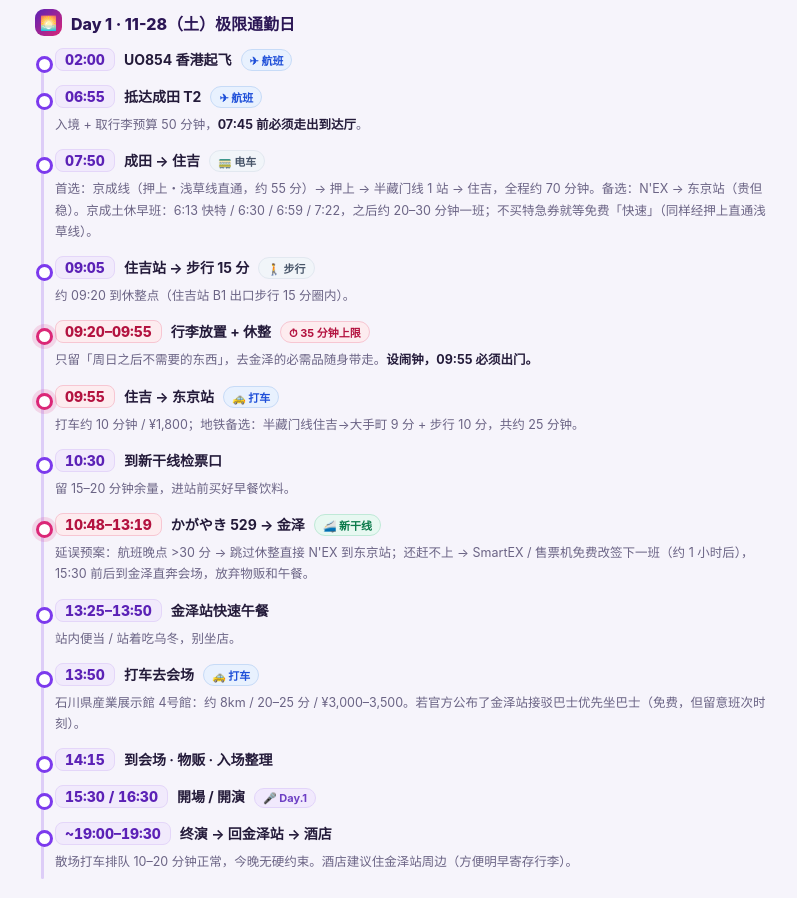
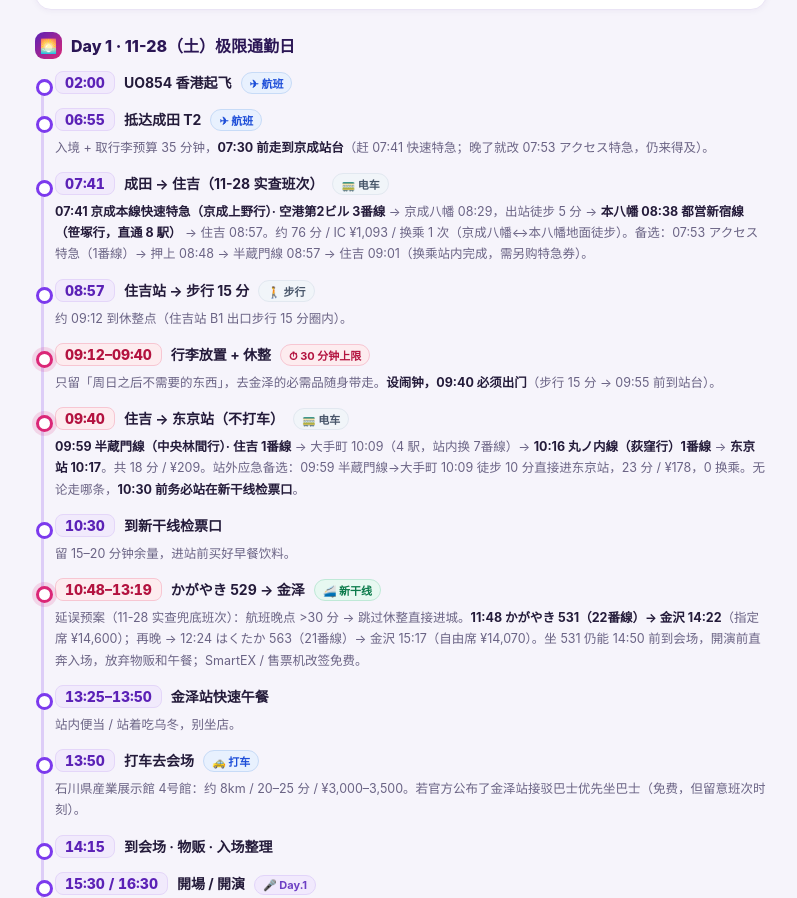
Before and after one commit to fhlm/pages, a plain HTML site: page kanazawa/index.html in a window 1280 px wide. Shown: the part 1344-2242 px from the top of the page, without its empty margins (239-1036 px from the left). Drawn offline with Linux system fonts and the light colour scheme.

Commit message:
kanazawa: Day1 早段改为全电车实查班次（07:41京成快特→08:57住吉，09:59半蔵門線→10:17东京站），529延误预案换实查兜底班次

```diff
--- a/kanazawa/index.html
+++ b/kanazawa/index.html
@@ -165,8 +165,8 @@ footer { margin-top:26px; text-align:center; font-size:11.5px; color:#9a92b5; li
   <h2><span class="ico">⛔</span>三条硬纪律</h2>
   <div class="rules">
     <div class="rule">
-      <b><span class="no">1</span>周六：住吉休整 35 分钟硬上限</b>
-      <p>06:55 落地成田 → 10:48 新干线，全程仅 3h53m。入境+进城约 1h40m，休整最多 35 分钟（放东西+快冲，设闹钟），住吉→东京站最后一段<b>直接打车</b>。</p>
+      <b><span class="no">1</span>周六：住吉休整 30 分钟硬上限</b>
+      <p>06:55 落地成田 → 10:48 新干线，全程仅 3h53m。<b>07:41 京成快速特急</b>起步，住吉 08:57 到站、<b>09:40 必须出门</b>（休整 ≈30 分钟：放东西+快冲，设闹钟）；住吉→东京站不打车，09:59 半蔵門線 18 分钟接丸ノ内线，10:17 到东京站。</p>
     </div>
     <div class="rule">
       <b><span class="no">2</span>周日：18:10 无论演到哪首歌，从座位撤</b>
@@ -186,7 +186,7 @@ footer { margin-top:26px; text-align:center; font-size:11.5px; color:#9a92b5; li
     <div class="tk fly">
       <div class="top"><span class="no">UO854</span><span class="rt">香港快运 · 去程</span><span class="st">已购</span></div>
       <div class="seg"><b>02:00</b> 香港国际 T2 <span class="arrow">→</span> <b>06:55</b> 东京成田 T2</div>
-      <div class="sub">11-28（土）· 落地后入境+取行李预算 50 分钟</div>
+      <div class="sub">11-28（土）· 落地后入境+取行李预算 35 分钟</div>
     </div>
     <div class="tk train">
       <div class="top"><span class="no">かがやき 529</span><span class="rt">北陆新干线 · 去程</span><span class="st">已确认</span></div>
@@ -220,23 +220,23 @@ footer { margin-top:26px; text-align:center; font-size:11.5px; color:#9a92b5; li
     </div>
     <div class="tl">
       <div class="row"><time>06:55</time><span class="tt">抵达成田 T2</span><span class="badge b-fly">✈ 航班</span></div>
-      <p>入境 + 取行李预算 50 分钟，<b>07:45 前必须走出到达厅</b>。</p>
+      <p>入境 + 取行李预算 35 分钟，<b>07:30 前走到京成站台</b>（赶 07:41 快速特急；晚了就改 07:53 アクセス特急，仍来得及）。</p>
     </div>
     <div class="tl">
-      <div class="row"><time>07:50</time><span class="tt">成田 → 住吉</span><span class="badge b-walk">🚃 电车</span></div>
-      <p>首选：京成线（押上・浅草线直通，约 55 分）→ 押上 → 半藏门线 1 站 → 住吉，全程约 70 分钟。备选：N'EX → 东京站（贵但稳）。京成土休早班：6:13 快特 / 6:30 / 6:59 / 7:22，之后约 20–30 分钟一班；不买特急券就等免费「快速」（同样经押上直通浅草线）。</p>
+      <div class="row"><time>07:41</time><span class="tt">成田 → 住吉（11-28 实查班次）</span><span class="badge b-walk">🚃 电车</span></div>
+      <p><b>07:41 京成本線快速特急（京成上野行）· 空港第2ビル 3番線</b> → 京成八幡 08:29，出站徒步 5 分 → <b>本八幡 08:38 都営新宿線（笹塚行，直通 8 駅）</b> → 住吉 08:57。约 76 分 / IC ¥1,093 / 换乘 1 次（京成八幡↔本八幡地面徒步）。备选：07:53 アクセス特急（1番線）→ 押上 08:48 → 半蔵門線 08:57 → 住吉 09:01（换乘站内完成，需另购特急券）。</p>
     </div>
     <div class="tl">
-      <div class="row"><time>09:05</time><span class="tt">住吉站 → 步行 15 分</span><span class="badge b-walk">🚶 步行</span></div>
-      <p>约 09:20 到休整点（住吉站 B1 出口步行 15 分圈内）。</p>
+      <div class="row"><time>08:57</time><span class="tt">住吉站 → 步行 15 分</span><span class="badge b-walk">🚶 步行</span></div>
+      <p>约 09:12 到休整点（住吉站 B1 出口步行 15 分圈内）。</p>
     </div>
     <div class="tl key">
-      <div class="row"><time>09:20–09:55</time><span class="tt">行李放置 + 休整</span><span class="badge" style="background:var(--warn-bg);color:var(--warn-ink);border:1px solid var(--warn-bd)">⏱ 35 分钟上限</span></div>
-      <p>只留「周日之后不需要的东西」，去金泽的必需品随身带走。<b>设闹钟，09:55 必须出门。</b></p>
+      <div class="row"><time>09:12–09:40</time><span class="tt">行李放置 + 休整</span><span class="badge" style="background:var(--warn-bg);color:var(--warn-ink);border:1px solid var(--warn-bd)">⏱ 30 分钟上限</span></div>
+      <p>只留「周日之后不需要的东西」，去金泽的必需品随身带走。<b>设闹钟，09:40 必须出门</b>（步行 15 分 → 09:55 前到站台）。</p>
     </div>
     <div class="tl key">
-      <div class="row"><time>09:55</time><span class="tt">住吉 → 东京站</span><span class="badge" style="background:#e8f1fe;color:#1d4ed8;border:1px solid #c7dbf7">🚕 打车</span></div>
-      <p>打车约 10 分钟 / ¥1,800；地铁备选：半藏门线住吉→大手町 9 分 + 步行 10 分，共约 25 分钟。</p>
+      <div class="row"><time>09:40</time><span class="tt">住吉 → 东京站（不打车）</span><span class="badge b-walk">🚃 电车</span></div>
+      <p><b>09:59 半蔵門線（中央林間行）· 住吉 1番線</b> → 大手町 10:09（4 駅，站内换 7番線）→ <b>10:16 丸ノ内線（荻窪行）1番線</b> → <b>东京站 10:17</b>。共 18 分 / ¥209。站外应急备选：09:59 半蔵門線→大手町 10:09 徒步 10 分直接进东京站，23 分 / ¥178，0 换乘。无论走哪条，<b>10:30 前务必站在新干线检票口</b>。</p>
     </div>
     <div class="tl">
       <div class="row"><time>10:30</time><span class="tt">到新干线检票口</span></div>
@@ -244,7 +244,7 @@ footer { margin-top:26px; text-align:center; font-size:11.5px; color:#9a92b5; li
     </div>
     <div class="tl key">
       <div class="row"><time>10:48–13:19</time><span class="tt">かがやき 529 → 金泽</span><span class="badge b-train">🚄 新干线</span></div>
-      <p>延误预案：航班晚点 &gt;30 分 → 跳过休整直接 N'EX 到东京站；还赶不上 → SmartEX / 售票机免费改签下一班（约 1 小时后），15:30 前后到金泽直奔会场，放弃物贩和午餐。</p>
+      <p>延误预案（11-28 实查兜底班次）：航班晚点 &gt;30 分 → 跳过休整直接进城。<b>11:48 かがやき 531（22番線）→ 金沢 14:22</b>（指定席 ¥14,600）；再晚 → 12:24 はくたか 563（21番線）→ 金沢 15:17（自由席 ¥14,070）。坐 531 仍能 14:50 前到会场，開演前直奔入场，放弃物贩和午餐；SmartEX / 售票机改签免费。</p>
     </div>
     <div class="tl">
       <div class="row"><time>13:25–13:50</time><span class="tt">金泽站快速午餐</span></div>
@@ -326,7 +326,7 @@ footer { margin-top:26px; text-align:center; font-size:11.5px; color:#9a92b5; li
   <div class="risk">
     <div class="rk">
       <div class="h"><b>周六入境/交通延误 → 赶不上 10:48</b><span class="p p-mid">概率中</span></div>
-      <p>休整 35 分钟硬上限；住吉→东京站打车；实在不行 SmartEX / 售票机<b>免费改签下一班</b>。</p>
+      <p>休整 30 分钟硬上限；错过 529 → <b>11:48 かがやき 531 → 14:22 到金泽</b>，或 12:24 はくたか 563 → 15:17（SmartEX / 售票机免费改签），15:30 開場 / 16:30 開演仍来得及。</p>
     </div>
     <div class="rk">
       <div class="h"><b>Day2 演出拖到 18:45 后才终演</b><span class="p p-mid">概率中</span></div>
@@ -360,8 +360,8 @@ footer { margin-top:26px; text-align:center; font-size:11.5px; color:#9a92b5; li
 </section>
 
 <footer>
-  节奏口诀：周六「极限通勤日」— 09:55 离开住吉 · 周日「准时撤退日」— 18:10 离开座位<br>
-  数据参考：京成/JR时刻表 · HK Express 值机指引 · 更新于 2026-11-25
+  节奏口诀：周六「极限通勤日」— 09:40 离开住吉 · 周日「准时撤退日」— 18:10 离开座位<br>
+  数据参考：Yahoo!路線情報（2026-11-28 土 实查班次）· 京成/JR时刻表 · HK Express 值机指引 · 更新于 2026-11-25
 </footer>
 
 </div>
```
